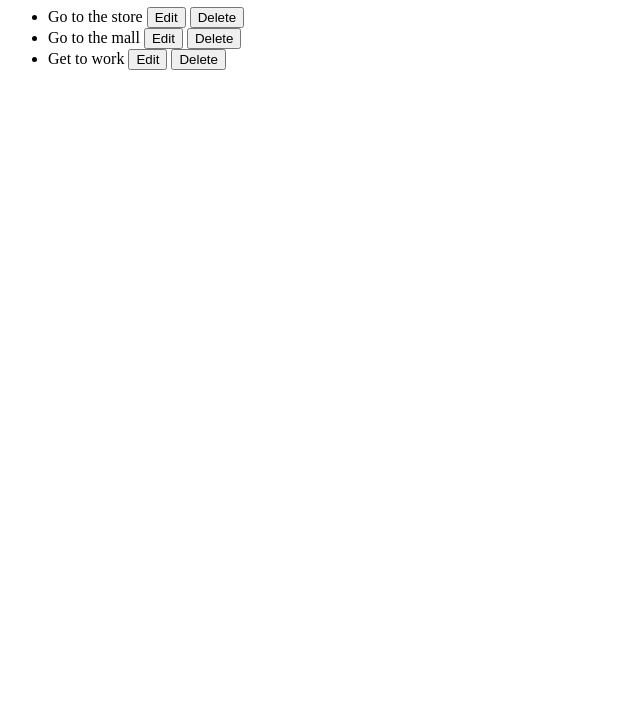
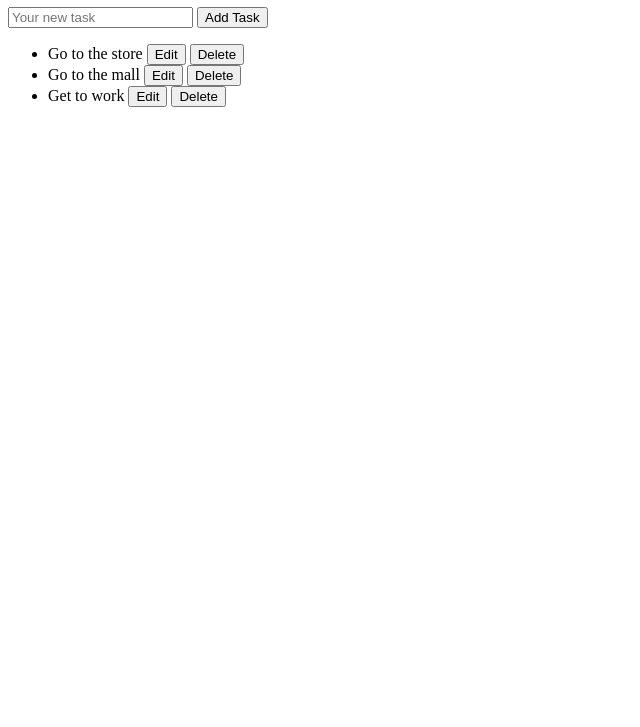
Before and after one commit to closrks/to-the-backbone, a plain HTML site: page connected/index.html in a window 1280 px wide. Shown: the part 73-800 px from the top of the page, without its empty margins (0-640 px from the left). Drawn offline with Linux system fonts and the light colour scheme.

Commit message:
a view addTask is only responsible for its submit; the tasks view  listens on add to the collection to addOne and render only the appended element; this completes the mini project

```diff
--- a/connected/index.html
+++ b/connected/index.html
@@ -7,6 +7,10 @@
 <body>
 
 <h1>My Tasks</h1>
+<form id="addTask" action="">
+	<input type="text" placeholder="Your new task">
+	<input type="submit" value="Add Task">
+</form>
 <div class="tasks">
 	<script id="taskTemplate" type="text/template">
 		<span><%= title %></span> <button class="edit">Edit</button> <button class="delete">Delete</button>
--- a/connected/js/main.js
+++ b/connected/js/main.js
@@ -36,6 +36,13 @@
 			this.model.on('destroy', this.remove, this);
 		}
 
+		, render: function() {
+
+			this.$el.html( this.template(this.model.toJSON()) );
+
+			return this;
+		}
+
 		, events: {
 			'click .edit': 'editTask'
 			, 'click .delete': 'destroy'
@@ -60,17 +67,17 @@
 			this.$el.remove();
 		}
 
-		, render: function() {
 
-			this.$el.html( this.template(this.model.toJSON()) );
-
-			return this;
-		}
 	});
 
 	App.Views.Tasks = Backbone.View.extend({
 
 		tagName: 'ul'
+
+		, initialize: function() {
+
+			this.collection.on('add', this.addOne, this)
+		}
 
 		, render: function() {
 
@@ -88,6 +95,32 @@
 	});
 
 
+	App.Views.AddTask = Backbone.View.extend({
+		el: '#addTask'
+
+		, events: {
+			'submit': 'submit'
+
+		}
+
+		, initialize: function() {
+
+		}
+
+		, submit: function(e) {
+			// prevent page from posting back
+			e.preventDefault();
+
+			// find value of form
+			var newTaskTitle = $(e.currentTarget).find('input[type=text]').val();
+
+			// create new model
+			var task = new App.Models.Task({ title: newTaskTitle });
+
+			this.collection.add(task);
+		}
+	});
+
 	// current chaos
 	var tasks = new App.Collections.Tasks([
 		{
@@ -104,6 +137,10 @@
 		}
 	]);
 
+	var addTaskView = new App.Views.AddTask({
+		collection: tasks
+	});
+
 	var tasksView = new App.Views.Tasks({
 		collection: tasks
 	});
```
